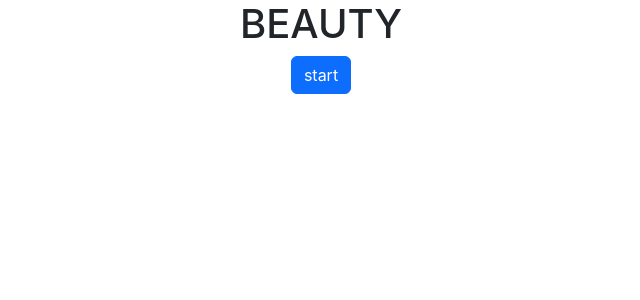
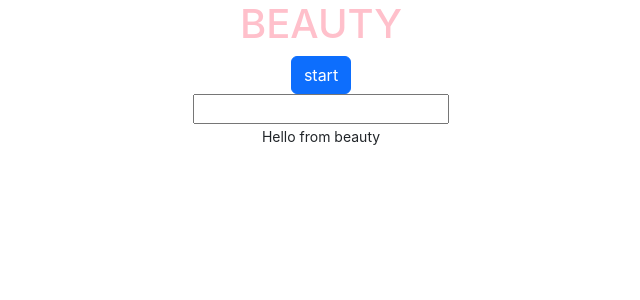
Before and after one commit to mirkiy/beauty_react, a React (Create React App) app: page / in a window 1280 px wide. Shown: the top 300 px of the page, without its empty margins (319-959 px from the left). Built offline with nearby package versions, Linux system fonts and the light colour scheme.

Commit message:
search basic

```diff
--- a/src/App.js
+++ b/src/App.js
@@ -4,7 +4,14 @@ import BeautyContainer from "./containers/BeautyContainer";
 function App() {
   return (
     <div className="App">
-      <BeautyContainer />
+      <div className="container">
+        <main>
+          <BeautyContainer />
+        </main>
+        <footer>
+          <small>Hello from beauty</small>
+        </footer>
+      </div>
     </div>
   );
 }
--- /dev/null
+++ b/src/components/Search.js
@@ -0,0 +1,24 @@
+import React, { useState } from "react";
+import "./Search.css";
+
+const Search = () => {
+  let [keyword, setKeyword] = useState("");
+
+  const search = (event) => {
+    event.preventDefault();
+    alert(`Searching for ${keyword}`);
+  };
+
+  const handleKeyWordChange = (event) => {
+        setKeyword(event.target.value)
+  };
+
+  return (
+    <div className="Search">
+      <form onSubmit={search}>
+        <input type="search" onChange={handleKeyWordChange} />
+      </form>
+    </div>
+  );
+};
+export default Search;
--- /dev/null
+++ b/src/containers/BeautyContainer.css
@@ -0,0 +1,3 @@
+h1 {
+    color: pink;
+}
--- a/src/containers/BeautyContainer.js
+++ b/src/containers/BeautyContainer.js
@@ -1,4 +1,6 @@
 import React from "react";
+import Search from "../components/Search";
+import "./BeautyContainer.css";
 
 const BeautyContainer = () => {
   const getAllBeauty = () => {
@@ -10,7 +12,10 @@ const BeautyContainer = () => {
   return (
     <div>
       <h1>BEAUTY</h1>
-      <button className="btn btn-primary" onClick={getAllBeauty}>start</button>
+      <button className="btn btn-primary" onClick={getAllBeauty}>
+        start
+      </button>
+      <Search />
     </div>
   );
 };
```
Also changed, not shown: src/components/Search.css (added).
